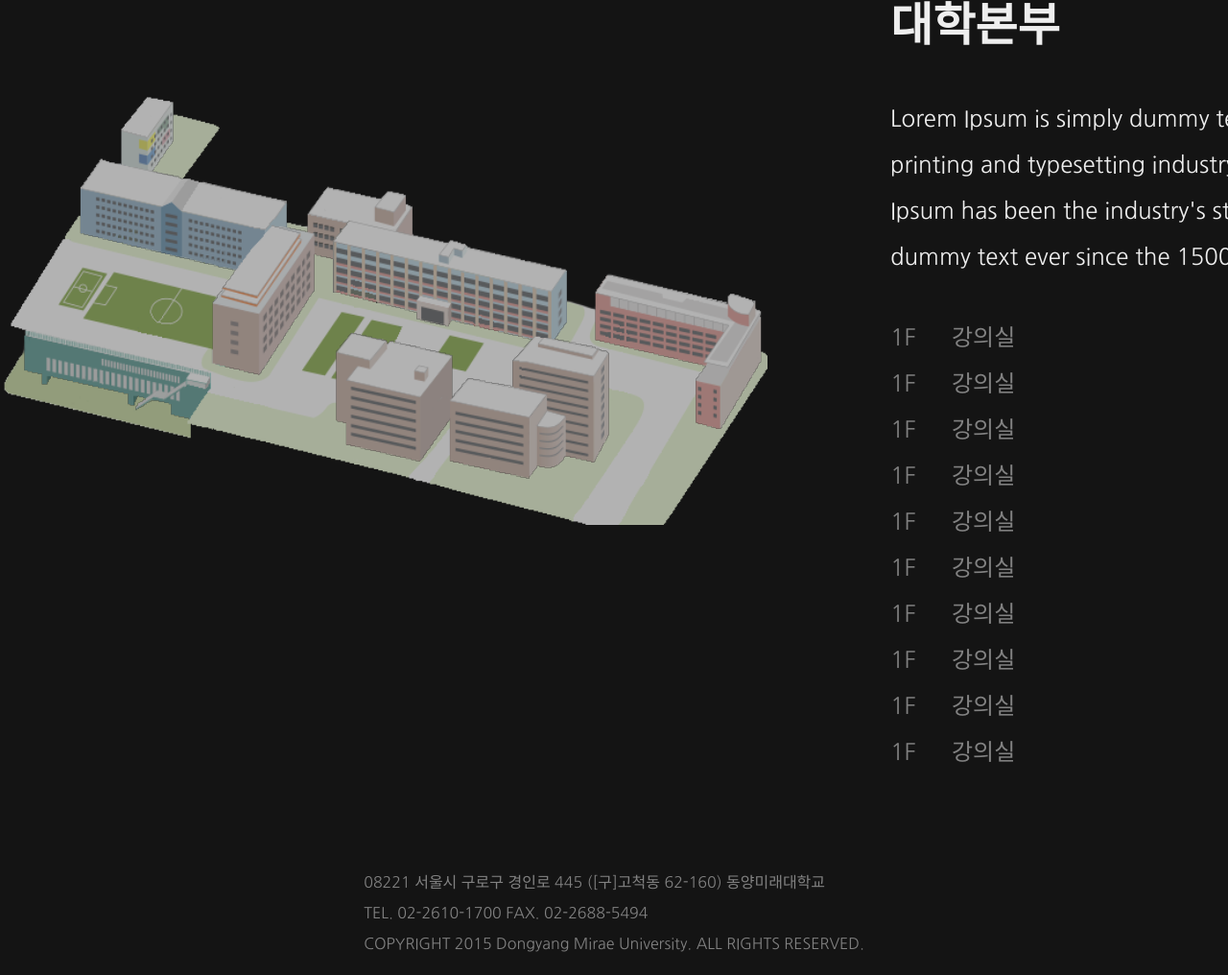
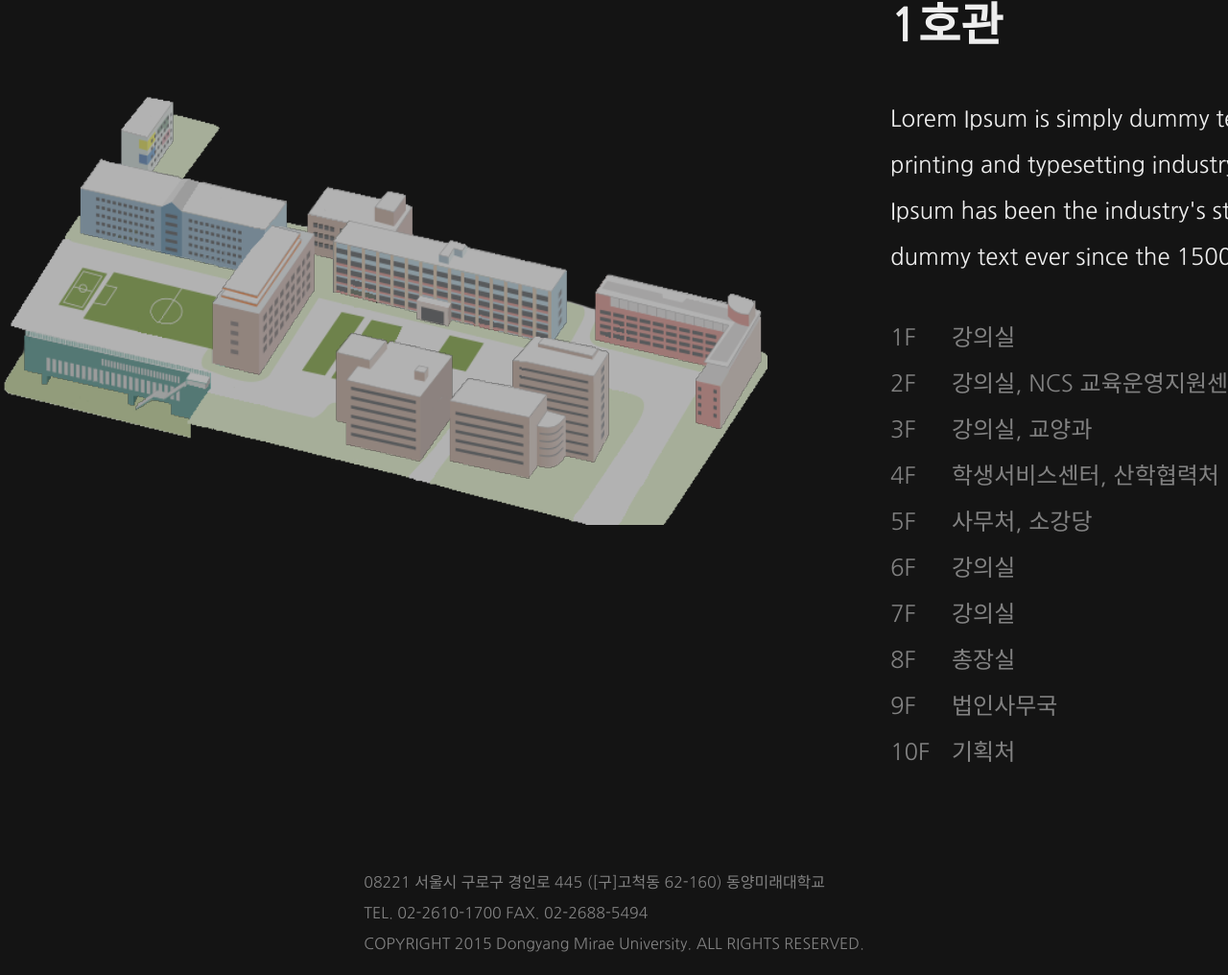
Before and after one commit to code-panic/DongYang, a plain HTML site: page index.html in a window 1280 px wide. Shown: the part 3457-4473 px from the top of the page at 96% size. Drawn offline with Linux system fonts and the light colour scheme.

Commit message:
캠퍼스 초기세팅 변경

```diff
--- a/css/campus.css
+++ b/css/campus.css
@@ -19,7 +19,7 @@
     width: 800PX;
     margin-top: 96px;
     filter: brightness(70%);
-    transition: all 0.5s;
+    transition: all 1s;
 }
 
 #campus_map_wrapper > canvas.hover {
--- a/index.html
+++ b/index.html
@@ -166,7 +166,7 @@
                 </div>
 
                 <div id="campus_building_desc_cont">
-                    <h2 id="campus_building_name">대학본부</h2>
+                    <h2 id="campus_building_name">1호관</h2>
                     <h3 id="campus_building_desc">
                         Lorem Ipsum is simply dummy text of the printing
                         and typesetting industry. Lorem Ipsum has been the
@@ -175,15 +175,15 @@
                     <table id="campus_building_table">
                         <tbody id="campus_building_floors">
                             <tr><td class="floor">1F</td><td>강의실</td></tr>
-                            <tr><td class="floor">1F</td><td>강의실</td></tr>
-                            <tr><td class="floor">1F</td><td>강의실</td></tr>
-                            <tr><td class="floor">1F</td><td>강의실</td></tr>
-                            <tr><td class="floor">1F</td><td>강의실</td></tr>
-                            <tr><td class="floor">1F</td><td>강의실</td></tr>
-                            <tr><td class="floor">1F</td><td>강의실</td></tr>
-                            <tr><td class="floor">1F</td><td>강의실</td></tr>
-                            <tr><td class="floor">1F</td><td>강의실</td></tr>
-                            <tr><td class="floor">1F</td><td>강의실</td></tr>
+                            <tr><td class="floor">2F</td><td>강의실, NCS 교육운영지원센터</td></tr>
+                            <tr><td class="floor">3F</td><td>강의실, 교양과</td></tr>
+                            <tr><td class="floor">4F</td><td>학생서비스센터, 산학협력처</td></tr>
+                            <tr><td class="floor">5F</td><td>사무처, 소강당</td></tr>
+                            <tr><td class="floor">6F</td><td>강의실</td></tr>
+                            <tr><td class="floor">7F</td><td>강의실</td></tr>
+                            <tr><td class="floor">8F</td><td>총장실</td></tr>
+                            <tr><td class="floor">9F</td><td>법인사무국</td></tr>
+                            <tr><td class="floor">10F</td><td>기획처</td></tr>
                         </tbody>
                     </table>
                 </div>
--- a/js/campus.js
+++ b/js/campus.js
@@ -38,6 +38,10 @@ function addCanvasImage(src) {
 
     //data-id 설정 코드
     canvas.setAttribute('data-id', src.split("/")[2].split(".")[0]);
+
+    if(canvas.dataset.id == "canvas_building_1") {
+        canvas.classList.add('clicked');
+    }
 
     const tmp_image = new Image();
     tmp_image.src = src;
```
